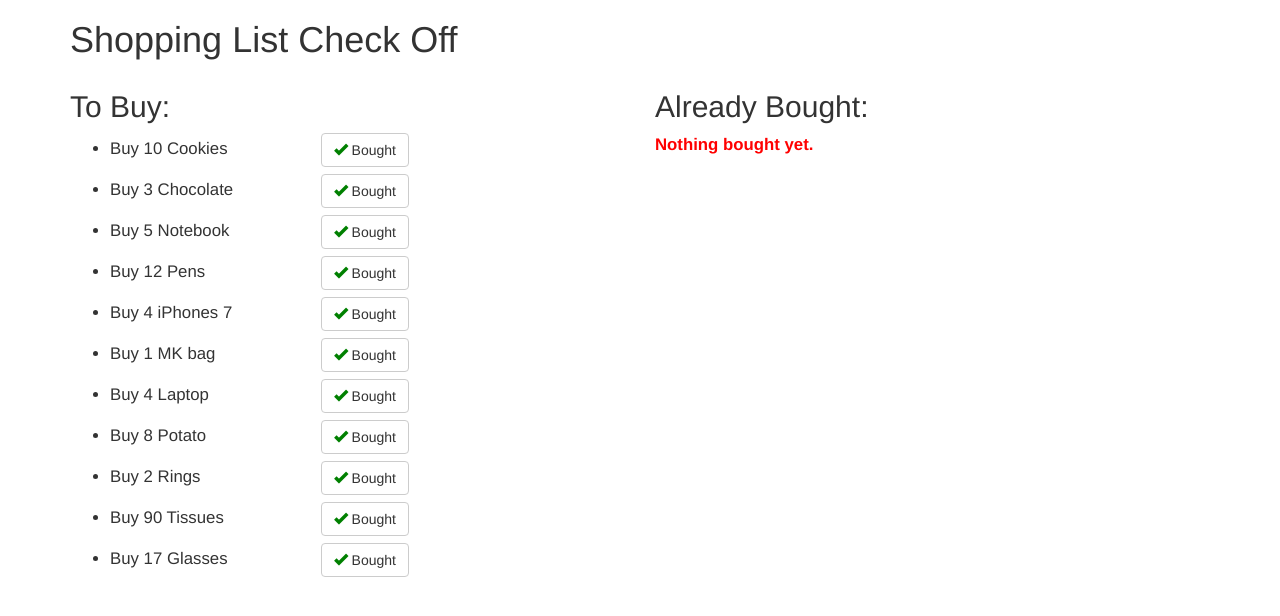
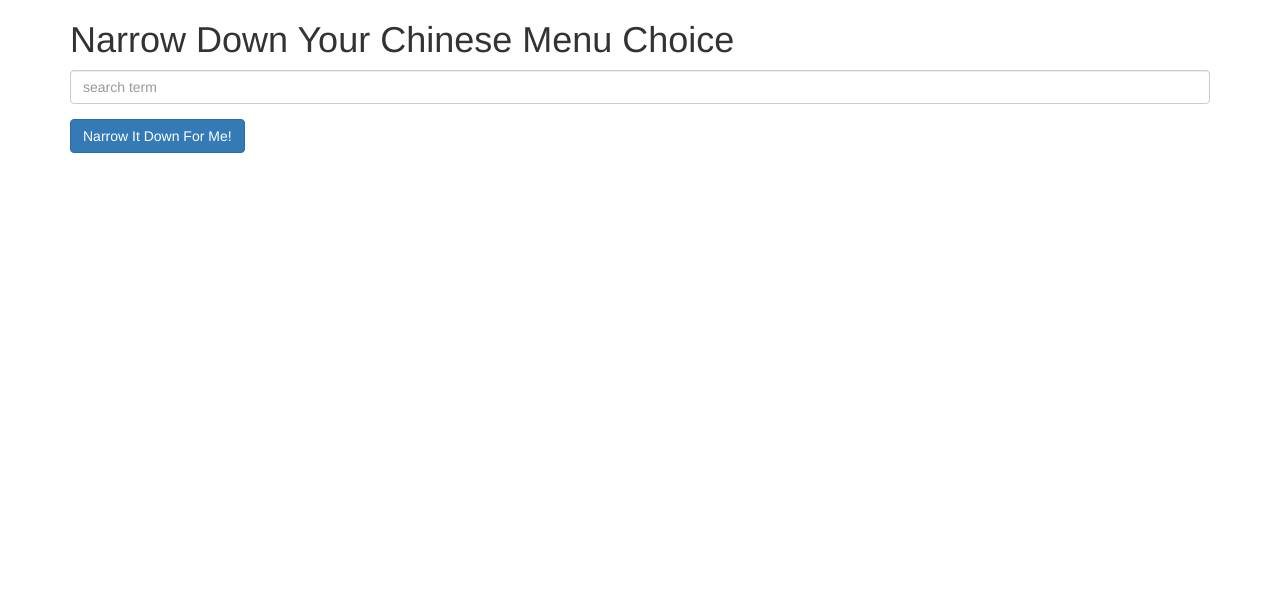
Before and after one commit to Priyarathi7/Angular, a plain HTML site: page index.html in a window 1280 px wide. Drawn offline with Linux system fonts and the light colour scheme.

Commit message:
Update index.html

```diff
--- a/index.html
+++ b/index.html
@@ -1,60 +1,43 @@
 <!doctype html>
-<html lang="en">
+<html lang="en" ng-app='NarrowItDownApp'>
   <head>
-    <title>Shopping List Check Off</title>
+    <title>Narrow Down Your Menu Choice</title>
     <meta name="viewport" content="width=device-width, initial-scale=1">
     <link rel="stylesheet" href="styles/bootstrap.min.css">
-    <script src="angular.min.js"></script>
-    <script src='app.js'></script>
-    <style>
-      .emptyMessage {
-        font-weight: bold;
-        color: red;
-        font-size: 1.2em;
-      }
-      li {
-        margin-bottom: 7px;
-        font-size: 1.2em;
-      }
-      li > button {
-        margin-left: 6px;
-      }
-      button > span {
-        color: green;
-      }
-    </style>
+    <link rel="stylesheet" href="styles/styles.css">
   </head>
+<body>
+   <div class="container" ng-controller="NarrowItDownController as ctrl">
+    <h1>Narrow Down Your Chinese Menu Choice</h1>
 
-<body ng-app = "ShoppingListCheckOff">
-  <div class="container">
-  <h1>Shopping List Check Off</h1>
+    <div class="form-group">
+      <input type="text" placeholder="search term" class="form-control" ng-model="filterText">
+    </div>
+    <div class="form-group narrow-button">
+      <button class="btn btn-primary" ng-click="ctrl.narrowIt();">Narrow It Down For Me!</button>
+    </div>
+    <!-- Bonus loader (see Bonus section of the assignment) -->
+    <!-- <items-loader-indicator></items-loader-indicator> -->
 
-  <div class="row">
+    <!-- found-items should be implemented as a component -->
+    <div style="margin: 50px 0px 0px 0px;position:absolute">
+      <found-list
+        found-items="ctrl.found"
+        on-remove="ctrl.removeItem(index)"
+      >
+      </found-list>
+    </div>
+    <!-- <div class="form-group">
+      <ul>
+        <li ng-repeat="category in ctrl.found">
+          {{ category.short_name }}
+          {{ category.name }}
+        </li>
+      </ul>
+    </div> -->
+  </div>
 
-    <!-- To Buy List -->
-    <div ng-controller="ToBuyController as buy" class="col-md-6">
-     <h2>To Buy:</h2>
-     <ul>
-
-       <li ng-repeat="item in buy.items">
-         <span style="width: 200px; display:inline-block;">Buy {{item.quantity}} {{item.name}}</span>
-         <button class="btn btn-default" ng-click="buy.removeItem($index);">
-         <span class="glyphicon glyphicon-ok"></span> Bought</button></li>
-
-     </ul>
-     <div class="emptyMessage" ng-if="buy.items.length == 0">Everything is bought!</div>
-    </div>
-
-    <!-- Already Bought List -->
-    <div ng-controller="AlreadyBoughtController as bought"class="col-md-6">
-     <h2>Already Bought:</h2>
-     <ul>
-       <li ng-repeat="item in bought.items">Bought {{item.quantity}} {{ item.name  }}</li>
-     </ul>
-     <div class="emptyMessage" ng-if="bought.items.length == 0"> Nothing bought yet.</div>
-    </div>
-  </div>
-</div>
-
+  <script src="angular.min.js"></script>
+  <script src="app.js"></script>
 </body>
 </html>
```
